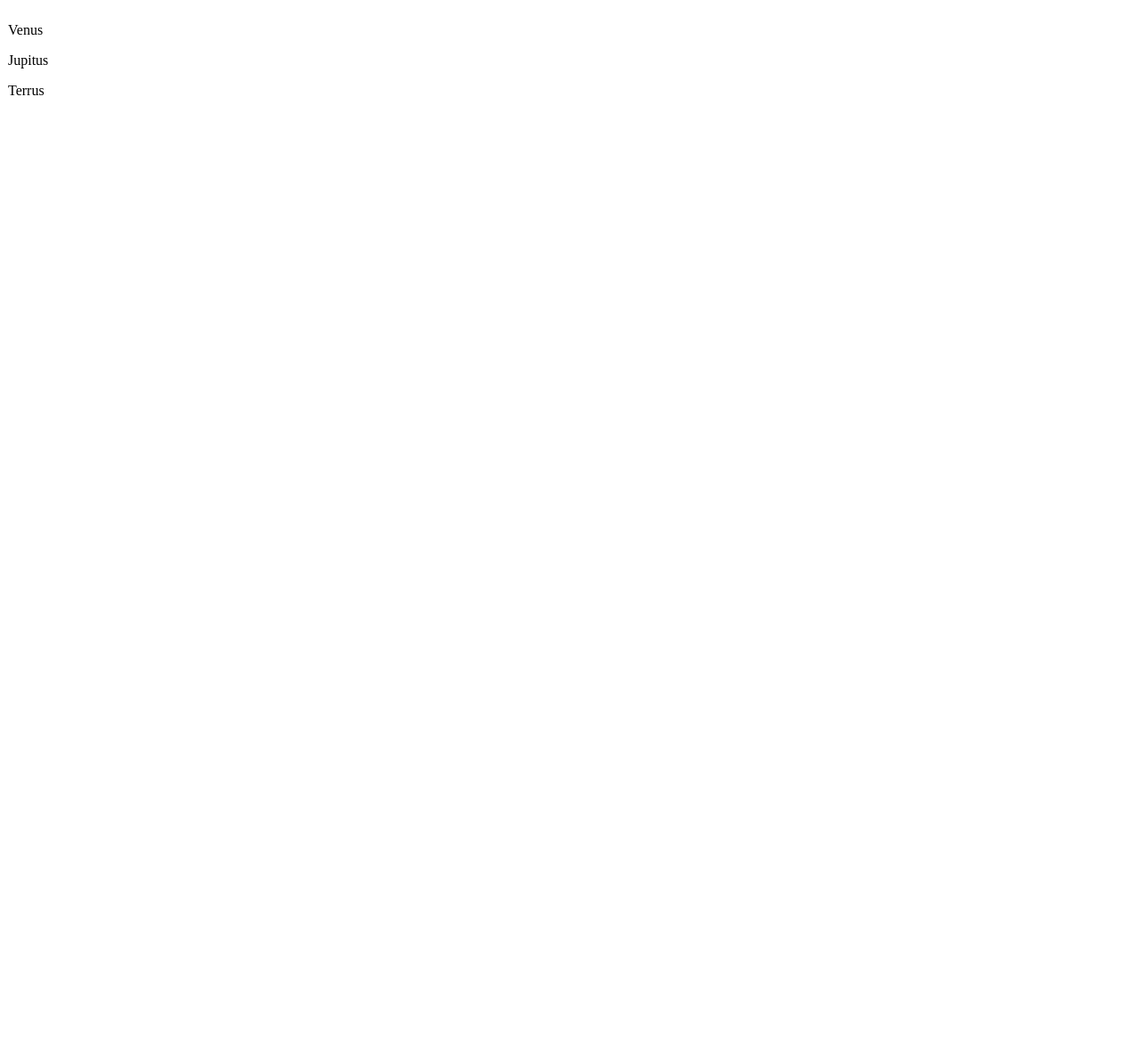
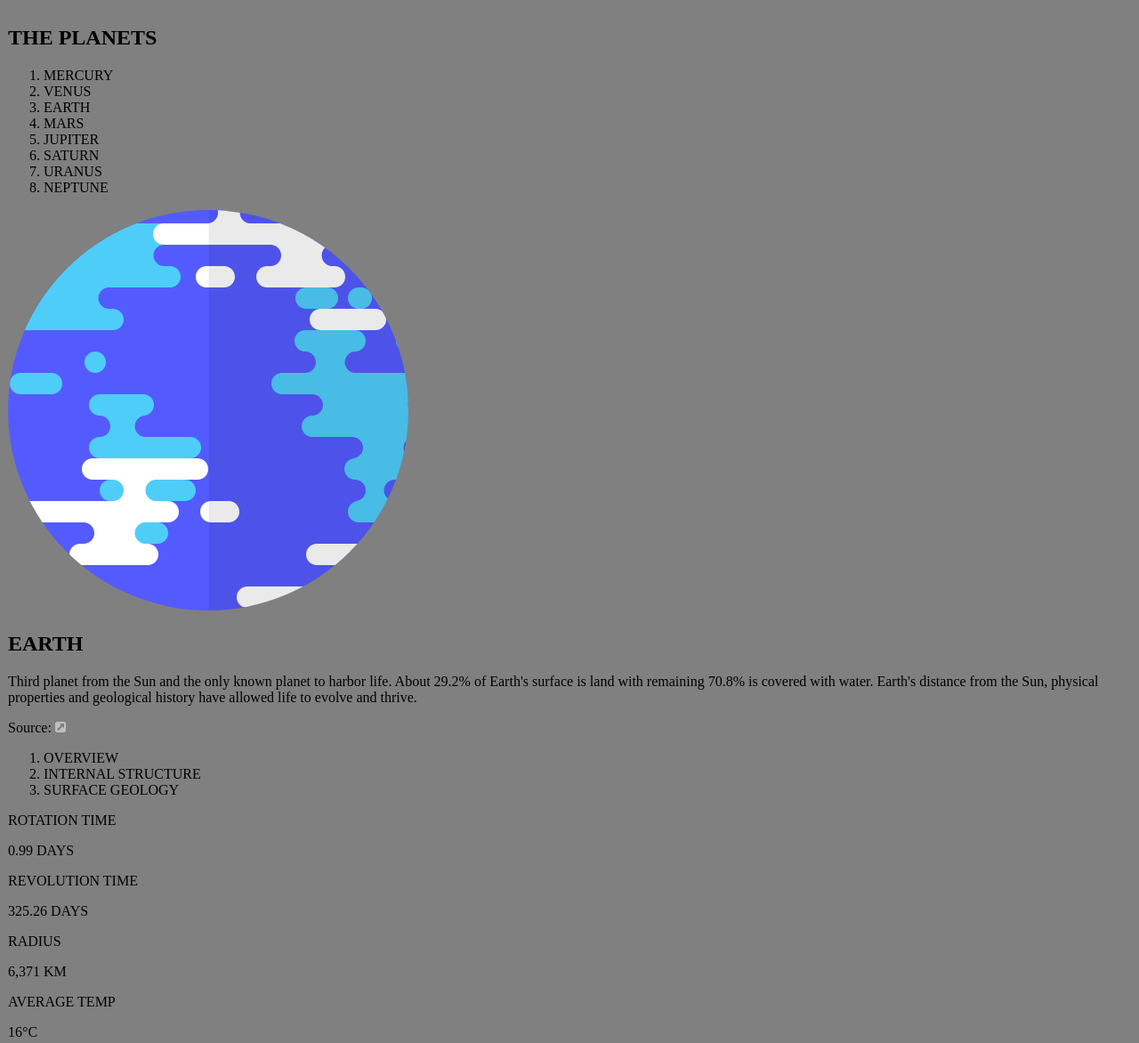
Before and after one commit to YannisHaismann/ThePLANETS, a website: page Main.html in a window 1280 px wide. Shown: the whole page at 89% size. Before the commit the page ends 800 px from the top, so only its background shows below. Drawn offline with Linux system fonts and the light colour scheme.

Commit message:
HTML FIRST STEP DONE

```diff
--- a/Main.html
+++ b/Main.html
@@ -6,11 +6,52 @@
     <title>The Planets</title>
 </head>
 <body>
-    <nav>
-        <p class="venus">Venus</p>
-        <p class="jupitus">Jupitus</p>
-        <p class="terrus">Terrus</p>
-    </nav>
+  <header>
+      <nav>
+          <h1>THE PLANETS</h1>
+          <ol>
+              <li>MERCURY</li>
+              <li>VENUS</li>
+              <li>EARTH</li>
+              <li>MARS</li>
+              <li>JUPITER</li>
+              <li>SATURN</li>
+              <li>URANUS</li>
+              <li>NEPTUNE</li>
+          </ol>
+      </nav>
+  </header>
+  <div class="mid-content">
+      <img src="public/img/planet-earth.svg" alt="earth" title="earth">
+      <div>
+          <h2>EARTH</h2>
+          <p>
+              Third planet from the Sun and the only known planet to harbor life.
+              About 29.2% of Earth's surface is land with remaining 70.8% is covered with water.
+              Earth's distance from the Sun,
+              physical properties and geological history have allowed life to evolve and thrive.
+          </p>
+          <p>
+              Source:
+              <a href="https://fr.wikipedia.org/wiki/Terre">
+                  <img src="public/img/icon-source.svg" alt="wikipedia" title="wikipedia">
+              </a>
+          </p>
+      </div>
+      <ol>
+          <li>OVERVIEW</li>
+          <li>INTERNAL STRUCTURE</li>
+          <li>SURFACE GEOLOGY</li>
+      </ol>
+  </div>
+
+  <div class="footer-content">
+      <div> <p>ROTATION TIME</p> <p>0.99 DAYS</p> </div>
+      <div> <p>REVOLUTION TIME</p> <p>325.26 DAYS</p> </div>
+      <div> <p>RADIUS</p> <p>6,371 KM</p> </div>
+      <div> <p>AVERAGE TEMP</p> <p>16°C</p> </div>
+  </div>
+
 <script src="main.js" type="text/javascript"></script>
 </body>
 </html>
--- a/sass/main.scss
+++ b/sass/main.scss
@@ -1,3 +1,4 @@
 body{
   padding: 1px;
+  background-color: grey;
 }
```
Also changed, not shown: public/css/style.css, 1 other file.
